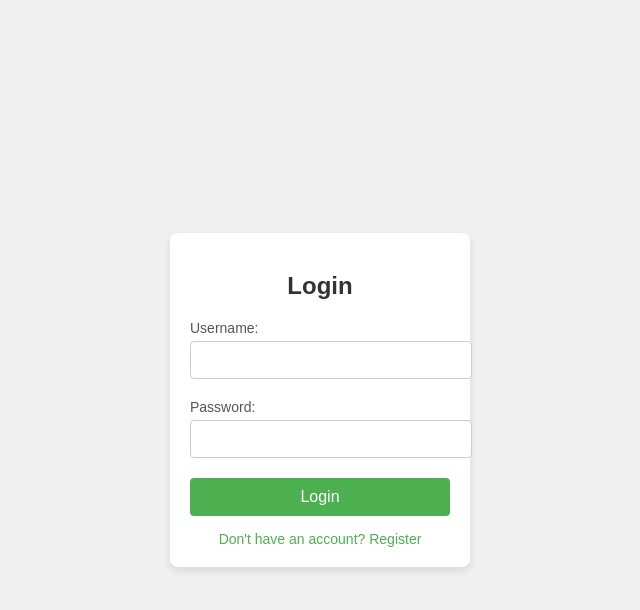
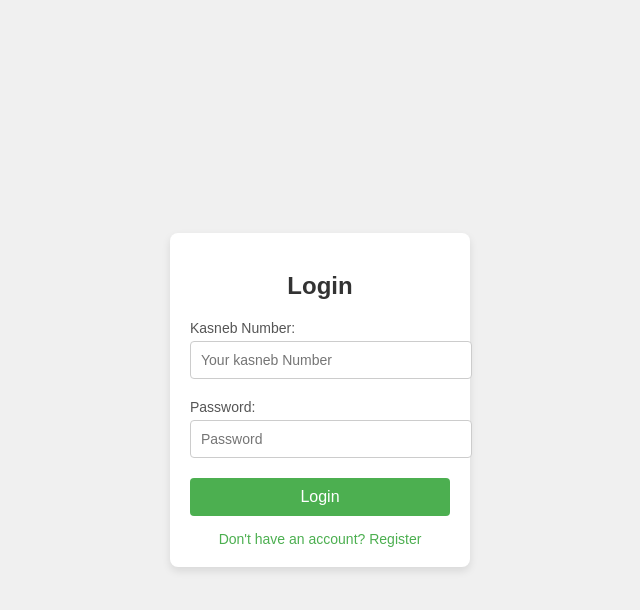
Before and after one commit to sakwasilas/kasneb_quizz_examination, a Flask app: page /login in a window 1280 px wide. Shown: the top 610 px of the page, without its empty margins (320-960 px from the left). Run offline with Flask 3, Linux system fonts and the light colour scheme.

Commit message:
changed login

```diff
--- a/templates/login.html
+++ b/templates/login.html
@@ -100,11 +100,11 @@
         </div>
 
         <form method="POST">
-            <label for="username">Username:</label>
-            <input type="text" id="username" name="username" required>
+            <label for="Kas">Kasneb Number:</label>
+            <input type="text" id="username" name="username"placeholder="Your kasneb Number" required>
 
             <label for="password">Password:</label>
-            <input type="password" id="password" name="password" required>
+            <input type="password" id="password" name="password"placeholder="Password" required>
 
             <button type="submit">Login</button>
         </form>
```
